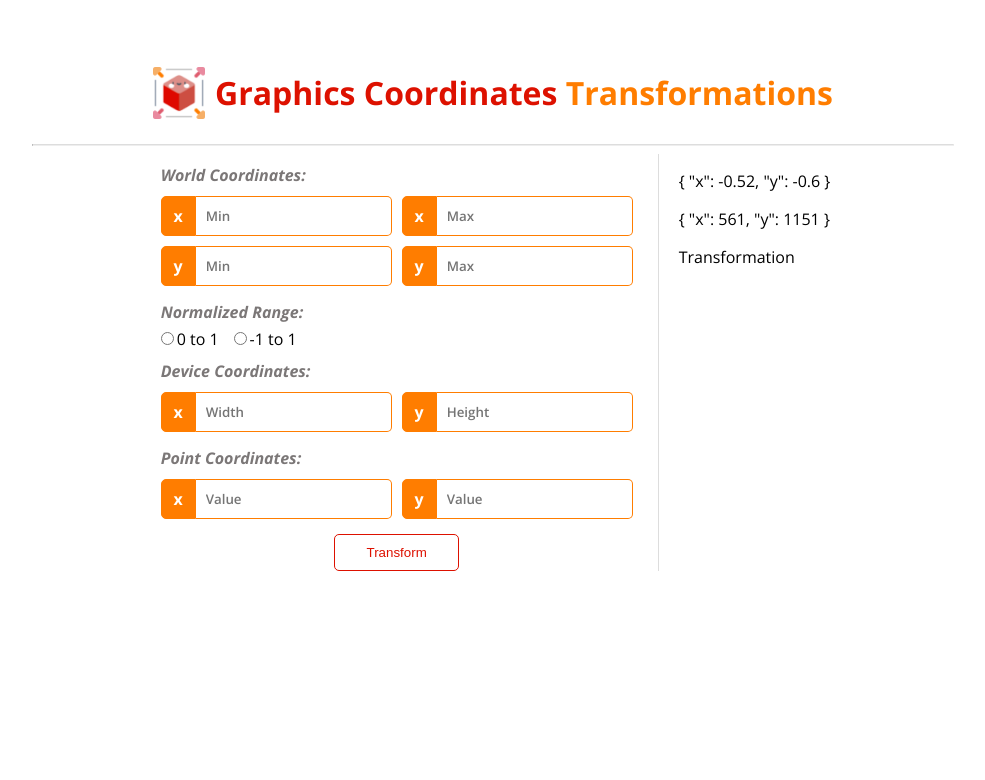
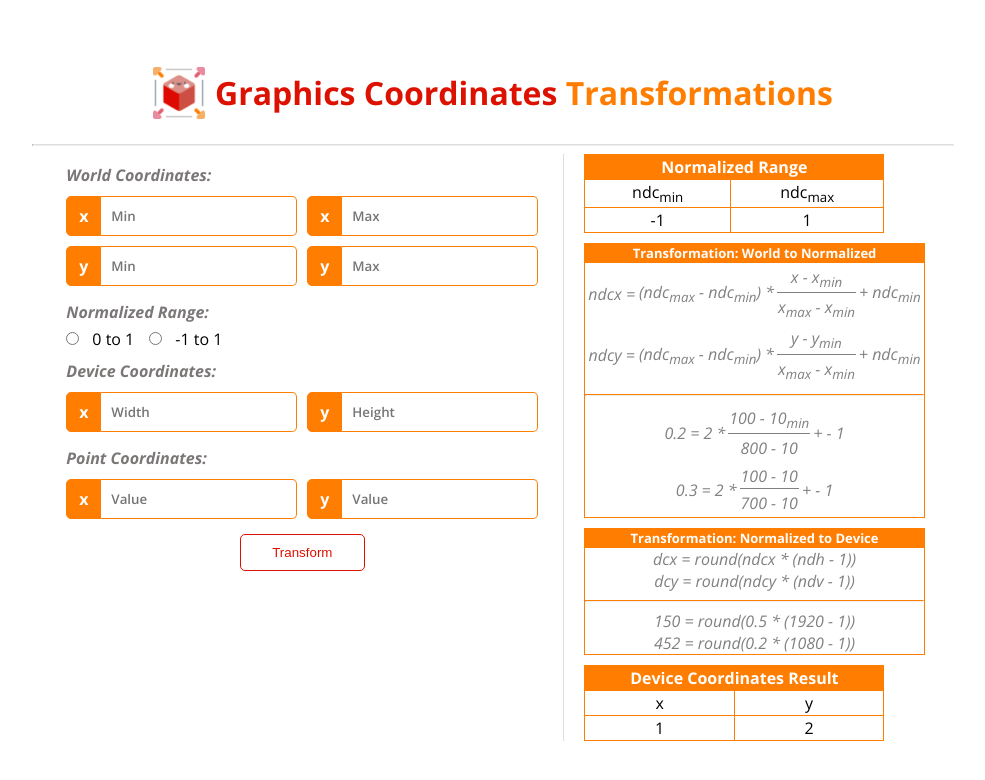
Before and after one commit to feelsantiago/cg-coordinates-clip, an Angular app: page / in a window 1280 px wide. Shown: the top 780 px of the page, without its empty margins (147-1132 px from the left). Built offline with nearby package versions, Linux system fonts and the light colour scheme.

Commit message:
add results

```diff
--- a/src/app/app.component.html
+++ b/src/app/app.component.html
@@ -19,8 +19,6 @@
         </div>
         <div class="vertical-divider"></div>
         <div class="column">
-            <p>{{ ndc | json }}</p>
-            <p>{{ dc | json }}</p>
             <app-transformation-result></app-transformation-result>
         </div>
     </div>
--- a/src/app/components/input-coordinates/input-coordinates.component.scss
+++ b/src/app/components/input-coordinates/input-coordinates.component.scss
@@ -84,3 +84,9 @@ input {
         }
     }
 }
+
+.normalized-device-coordinate {
+    label {
+        margin-left: 10px;
+    }
+}
--- a/src/app/components/transformation-result/transformation-result.component.html
+++ b/src/app/components/transformation-result/transformation-result.component.html
@@ -1 +1,109 @@
-<p>Transformation</p>
+<div class="transformation-result">
+    <table class="result-table">
+        <thead>
+            <tr>
+                <th colspan="2">Normalized Range</th>
+            </tr>
+        </thead>
+        <tbody>
+            <tr>
+                <td>ndc<sub>min</sub></td>
+                <td>ndc<sub>max</sub></td>
+            </tr>
+            <tr>
+                <td>-1</td>
+                <td>1</td>
+            </tr>
+        </tbody>
+    </table>
+
+    <div class="card">
+        <h4>Transformation: World to Normalized</h4>
+        <table class="math-table formula">
+            <tbody>
+                <tr>
+                    <td rowspan="2">ndcx =</td>
+                    <td rowspan="2">(ndc<sub>max</sub> - ndc<sub>min</sub>) *</td>
+                    <td class="bottom-line">x - x<sub>min</sub></td>
+                    <td rowspan="2">+ ndc<sub>min</sub></td>
+                </tr>
+                <tr>
+                    <td>x<sub>max</sub> - x<sub>min</sub></td>
+                </tr>
+            </tbody>
+        </table>
+        <table class="math-table formula">
+            <tbody>
+                <tr>
+                    <td rowspan="2">ndcy =</td>
+                    <td rowspan="2">(ndc<sub>max</sub> - ndc<sub>min</sub>) *</td>
+                    <td class="bottom-line">y - y<sub>min</sub></td>
+                    <td rowspan="2">+ ndc<sub>min</sub></td>
+                </tr>
+                <tr>
+                    <td>x<sub>max</sub> - x<sub>min</sub></td>
+                </tr>
+            </tbody>
+        </table>
+
+        <div class="formula">
+            <hr />
+        </div>
+
+        <table class="math-table formula">
+            <tbody>
+                <tr>
+                    <td rowspan="2">0.2 =</td>
+                    <td rowspan="2">2 *</td>
+                    <td class="bottom-line">100 - 10<sub>min</sub></td>
+                    <td rowspan="2">+ - 1</td>
+                </tr>
+                <tr>
+                    <td>800 - 10</td>
+                </tr>
+            </tbody>
+        </table>
+        <table class="math-table formula">
+            <tbody>
+                <tr>
+                    <td rowspan="2">0.3 =</td>
+                    <td rowspan="2">2 *</td>
+                    <td class="bottom-line">100 - 10</td>
+                    <td rowspan="2">+ - 1</td>
+                </tr>
+                <tr>
+                    <td>700 - 10</td>
+                </tr>
+            </tbody>
+        </table>
+    </div>
+
+    <div class="card">
+        <h4>Transformation: Normalized to Device</h4>
+        <div class="formula">
+            <p>dcx = round(ndcx * (ndh - 1))</p>
+            <p>dcy = round(ndcy * (ndv - 1))</p>
+            <hr />
+            <p>150 = round(0.5 * (1920 - 1))</p>
+            <p>452 = round(0.2 * (1080 - 1))</p>
+        </div>
+    </div>
+
+    <table class="result-table">
+        <thead>
+            <tr>
+                <th colspan="2">Device Coordinates Result</th>
+            </tr>
+        </thead>
+        <tbody>
+            <tr>
+                <td>x</td>
+                <td>y</td>
+            </tr>
+            <tr>
+                <td>1</td>
+                <td>2</td>
+            </tr>
+        </tbody>
+    </table>
+</div>
--- a/src/app/components/transformation-result/transformation-result.component.scss
+++ b/src/app/components/transformation-result/transformation-result.component.scss
@@ -0,0 +1,60 @@
+.result-table {
+    border-collapse: collapse;
+    width: 300px;
+
+    th,
+    td {
+        border: 1px solid #ff7d00;
+        text-align: center;
+    }
+
+    thead,
+    tfoot {
+        background-color: #ff7d00;
+        color: #fff;
+    }
+}
+
+.math-table {
+    display: flex;
+    justify-content: center;
+
+    td {
+        text-align: center;
+    }
+
+    .bottom-line {
+        border-bottom: 1px solid grey;
+    }
+}
+
+.formula {
+    font-style: italic;
+    color: grey;
+
+    hr {
+        border-top: 1px solid #ff7d00;
+    }
+
+    p {
+        padding: 0;
+        margin: 0;
+    }
+}
+
+.card {
+    padding: 0;
+    margin: 10px 0;
+    border: 1px solid #ff7d00;
+    text-align: center;
+
+    h4 {
+        padding: 0;
+        margin: 0;
+        color: white;
+        background-color: #ff7d00;
+        border-bottom: 1px solid #ff7d00;
+
+        font-size: small;
+    }
+}
```
